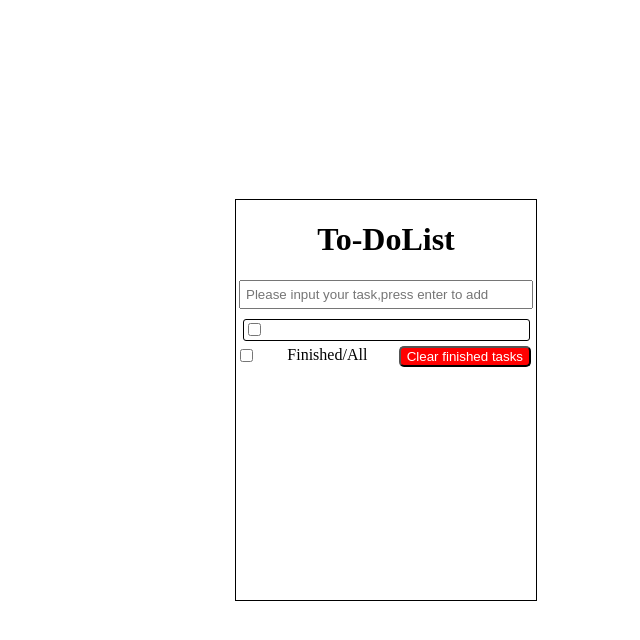
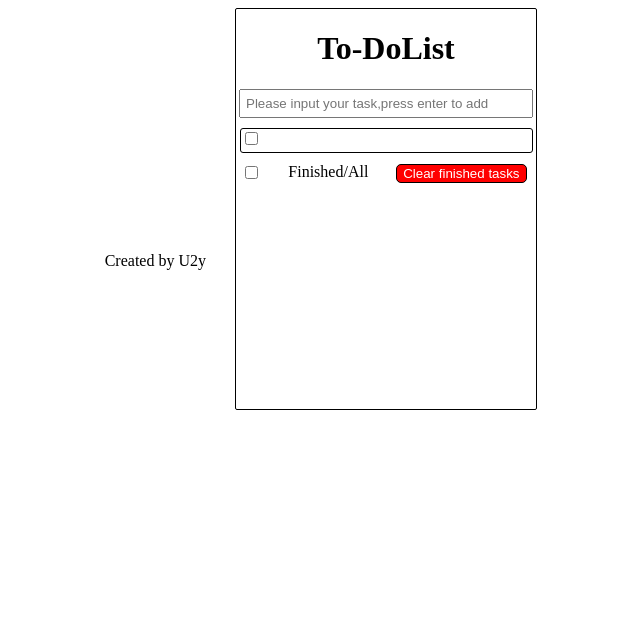
Before and after one commit to U2yyy/Front-end, a Vue app in the folder Vue_programs/todo-list/: page / in a window 1280 px wide. Shown: the top 640 px of the page, without its empty margins (254-894 px from the left). Built offline with nearby package versions, Linux system fonts and the light colour scheme.

Commit message:
优化了一些CSS代码，看起来更不错了

```diff
--- a/Vue_programs/todo-list/src/App.vue
+++ b/Vue_programs/todo-list/src/App.vue
@@ -22,7 +22,13 @@ export default {
 
 <style>
 #app {
-  margin:auto;
-  position: absolute;top:50%;left:50%;transform:translate(-50%,-50%);border: 1px solid;text-align:center;height: 400px;width:300px;
+  margin-left: auto;
+  margin-right: auto;
+  border-radius: 2px;
+  border: 1px solid;
+  text-align:center;
+  height: 400px;
+  width:300px;
+  overflow: auto;
 }
 </style>
--- a/Vue_programs/todo-list/src/components/ListFooter.vue
+++ b/Vue_programs/todo-list/src/components/ListFooter.vue
@@ -1,7 +1,10 @@
 <template>
-  <div id="footer">
-    <input type="checkbox">Finished{{finish}}/All{{all}}
-    <button>Clear finished tasks</button>
+  <div id>
+    <div id="footer">
+      <input type="checkbox">Finished{{finish}}/All{{all}}
+      <button>Clear finished tasks</button>
+    </div>
+    <span id="ind">Created by U2y</span>
   </div>
 </template>
 
@@ -19,16 +22,27 @@ export default {
 
 <style scoped>
   #footer{
-    margin-top: 5px;
+    width: 97%;
+    margin-top: 10px;
+    margin-right: auto;
+    margin-left: auto;
   }
   input{
     float: left;
   }
   button{
+    margin-top: 1px;
     margin-right: 5px;
     float: right;
     color: white;
     background: red;
     border-radius: 5px;
+    border:solid 1px black;
+  }
+  #ind{
+    font-family: "Cascadia Mono";
+    position: absolute;
+    right: 820px;
+    bottom: 530px;
   }
 </style>
--- a/Vue_programs/todo-list/src/components/ListMission.vue
+++ b/Vue_programs/todo-list/src/components/ListMission.vue
@@ -1,5 +1,5 @@
 <template>
-  <div id="mission" @mouseover="hangover" @mouseleave="passaway">
+  <div id="mission" @mouseover="hangover" @mouseleave="passaway" :class="hang">
     <input type="checkbox">{{mission}}
     <button id="delete" v-show="selected">Delete</button>
   </div>
@@ -11,14 +11,17 @@ export default {
   data(){
     return {
       mission:'',
-      selected:false
+      selected:false,
+      hang:'notover'
     }
   },
   methods:{
      hangover(){
+       this.hang = 'over';
        this.selected = true;
      },
     passaway(){
+       this.hang = 'notover';
        this.selected = false;
     }
   }
@@ -29,15 +32,27 @@ export default {
   input{
     float: left;
   }
+  .notover{
+    background: white;
+  }
+  .over{
+    background: #bab8b8;
+  }
   #mission{
-    margin: auto;
-    width: 95%;
+    margin-left: auto;
+    margin-right: auto;
+    width: 97%;
     border: 1px solid;
-    height: 20px;
+    height: 23px;
     border-radius: 3px;
   }
   #delete{
+    line-height: 20px;
     float: right;
     margin: auto;
-  }
+    color: white;
+    background: red;
+    border: solid 1px black;
+    border-radius: 3px;
+    }
 </style>
```
